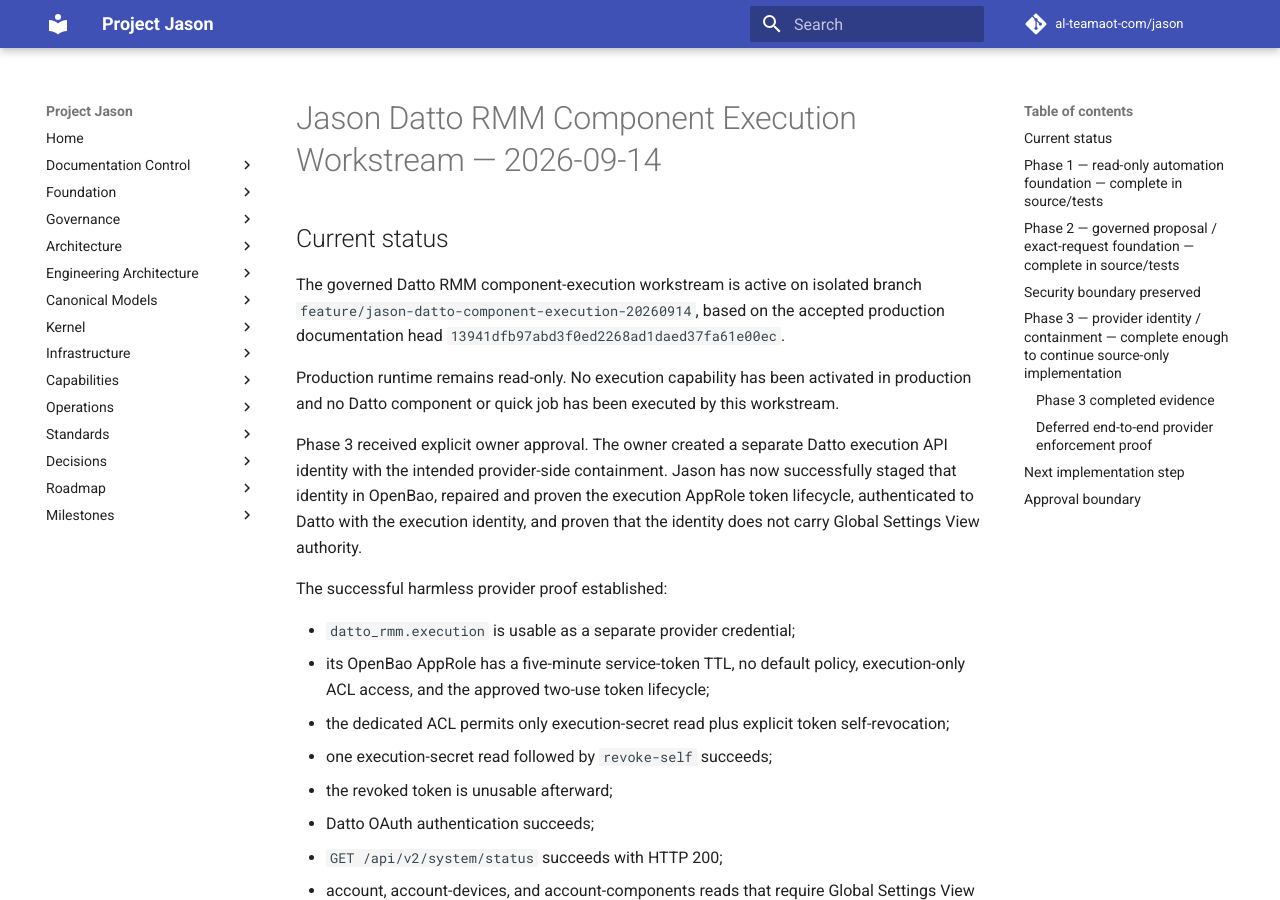
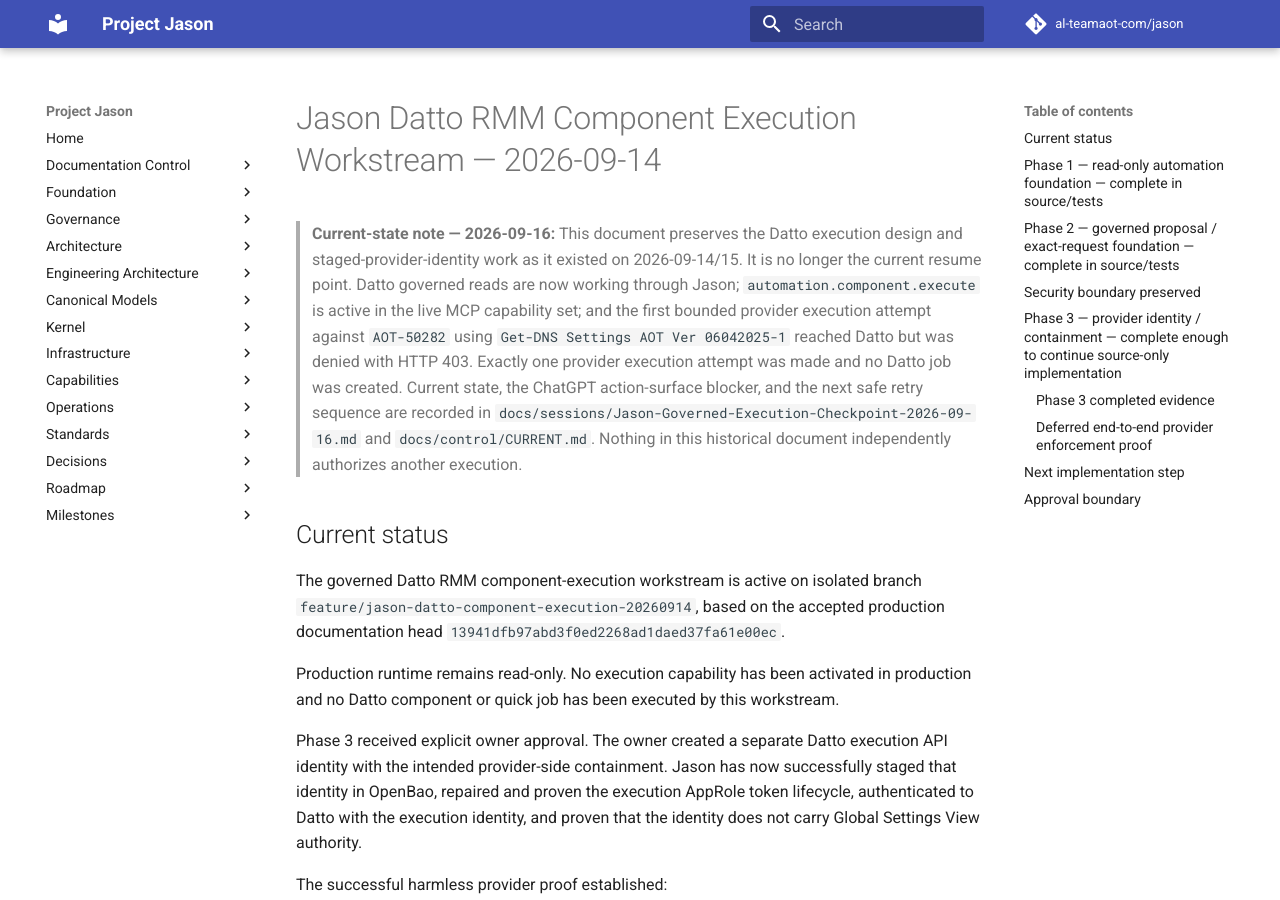
Before and after one commit to al-teamaot-com/jason, an MkDocs documentation site: the page built from docs/operations/Jason-Datto-RMM-Component-Execution-Workstream-2026-09-14.md, in a window 1280 px wide and 900 px high. Built offline with MkDocs 1.6.1 and Material for MkDocs 9.7.7, drawn with Linux system fonts in a browser that asks for light colours; comment, search, counter and statistics services are not loaded.

Commit message:
docs: mark Datto execution workstream as historical checkpoint

```diff
--- a/docs/operations/Jason-Datto-RMM-Component-Execution-Workstream-2026-09-14.md
+++ b/docs/operations/Jason-Datto-RMM-Component-Execution-Workstream-2026-09-14.md
@@ -1,4 +1,6 @@
 # Jason Datto RMM Component Execution Workstream — 2026-09-14
+
+> **Current-state note — 2026-09-16:** This document preserves the Datto execution design and staged-provider-identity work as it existed on 2026-09-14/15. It is no longer the current resume point. Datto governed reads are now working through Jason; `automation.component.execute` is active in the live MCP capability set; and the first bounded provider execution attempt against `AOT-50282` using `Get-DNS Settings AOT Ver 06042025-1` reached Datto but was denied with HTTP 403. Exactly one provider execution attempt was made and no Datto job was created. Current state, the ChatGPT action-surface blocker, and the next safe retry sequence are recorded in `docs/sessions/Jason-Governed-Execution-Checkpoint-2026-09-16.md` and `docs/control/CURRENT.md`. Nothing in this historical document independently authorizes another execution.
 
 ## Current status
 
```
